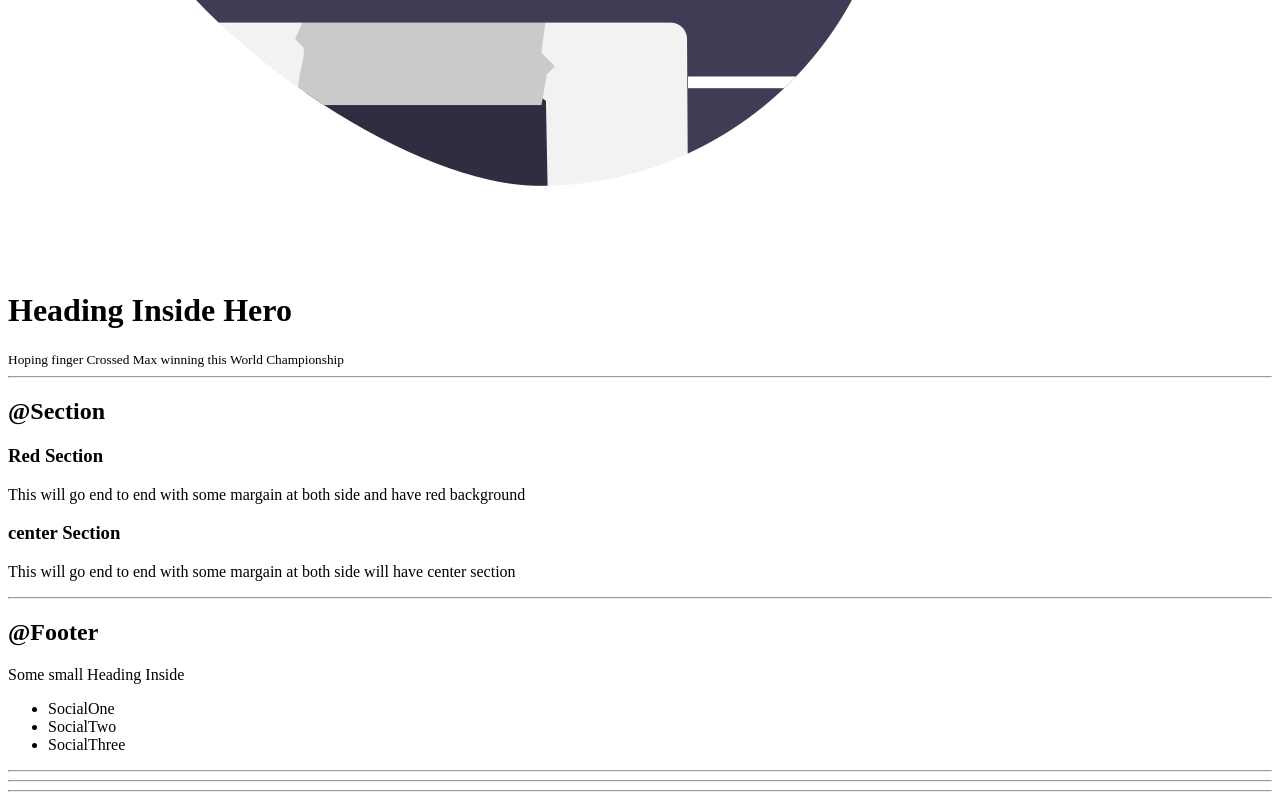
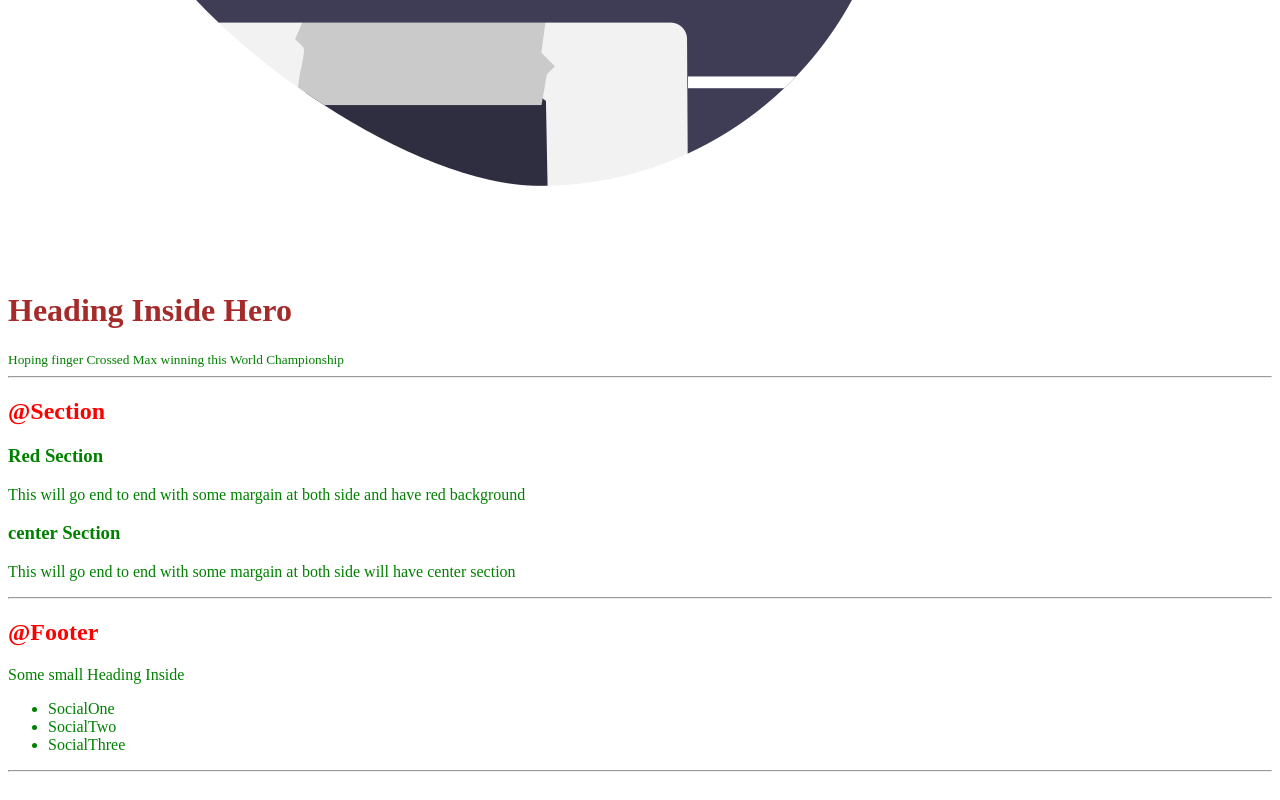
Before and after one commit to NikunjMalani3/FirstWorkingWebiste, a plain HTML site: page Website Parameter Learning.html in a window 1280 px wide. Shown: the part 1956-2756 px from the top of the page. Drawn offline with Linux system fonts and the light colour scheme.

Commit message:
Style: Style Css

```diff
--- a/Website Parameter Learning.html
+++ b/Website Parameter Learning.html
@@ -6,10 +6,12 @@
     <meta http-equiv="X-UA-Compatible" content="IE=edge">
     <meta name="viewport" content="width=device-width, initial-scale=1.0">
     <title>Component Library</title>
+    <link href="styles.css" rel="stylesheet" />
 </head>
 
 <body>
-    <h1>Welcome to Nikunj Malani's Component Library</h1>
+    <h1 >Welcome to Nikunj Malani's Component Library</h1>
+    <!-- style="color:blue -->
     <p>I am trying to learn a new skillset to improve my chance of having a great future.</P>
     <p>Hoping I will be able to learn it properly this time.</p>
     <hr>
@@ -97,7 +99,10 @@
         </ul>
     </footer>
     <hr>
-    <hr>
-    <hr>
+    <!-- <style>
+        body{
+             color: red;
+        }
+    </style> -->
 </body>
 </html>
--- /dev/null
+++ b/styles.css
@@ -0,0 +1,12 @@
+body{
+    color:green;
+}
+
+h1{
+    color: brown;
+}
+
+h2{
+    color:red;
+
+}
```
